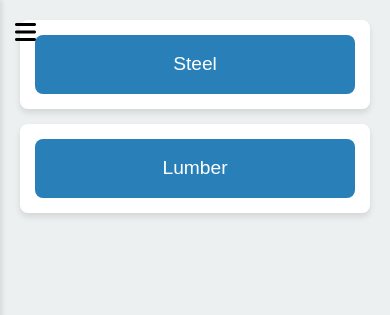
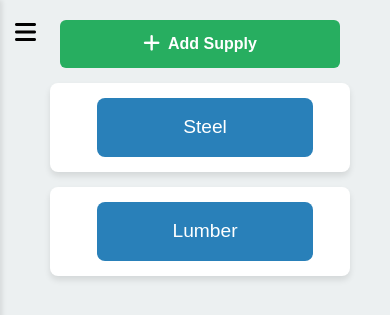
Before and after one commit to JohnCarloDavid/GSL25SystemInteg, a PHP site: page /inventory.php in a window 390 px wide. Shown: the top 315 px of the page. Run offline with PHP 8.4, Linux system fonts and the light colour scheme; a user stored in the database is signed in; data comes from the database, SQL or seed files in the repository.

Commit message:
Update inventory.php

```diff
--- a/inventory.php
+++ b/inventory.php
@@ -142,35 +142,57 @@ $result = $conn->query($sql);
         width: 100%;
         margin-left: 0;
         padding: 20px;
+
     }
 }
 
-    /* Category Section */
-    .categoryContainer {
-        display: grid;
-        grid-template-columns: repeat(auto-fill, minmax(200px, 1fr));
+/* Container for Buttons */
+.buttonContainer {
+    display: flex;
+    flex-direction: column;
     gap: 15px;
+    max-width: 300px;
+    margin-bottom: 20px;
 }
 
-    @media (max-width: 414px) {
-        .categoryContainer {
-            grid-template-columns: 1fr;
+/* Primary Button */
+.button1 {
+    display: inline-flex;
+    align-items: center;
+    justify-content: center;
+    background-color: #27ae60; /* Green */
+    color: #ffffff;
+    padding: 12px 18px;
+    border-radius: 6px;
+    font-size: 1rem;
+    font-weight: bold;
+    text-decoration: none;
+    transition: background-color 0.3s ease, transform 0.2s ease;
+}
+
+/* Ensuring icon spacing remains consistent */
+.button1 i {
+    margin-right: 8px;
+    font-size: 1.2rem;
+}
+
+.button1:hover {
+    background-color: #2ecc71; /* Lighter Green */
+    transform: translateY(-2px);
+}
+
+/* Centering and Adjusting Button Position on Mobile View */
+@media (max-width: 768px) {
+    .button1 {
+        display: flex;
+        width: 100%;
+        max-width: 280px; /* Limits button width */
+        margin: 0 auto; /* Centers the button */
+        transform: translateX(30px); /* Moves it slightly to the left */
     }
 }
 
-    .categoryCard {
-        background-color: #ffffff;
-        padding: 15px;
-        border-radius: 8px;
-        box-shadow: 0 4px 6px rgba(0, 0, 0, 0.1);
-        transition: transform 0.3s ease, box-shadow 0.3s ease;
-    }
-
-    .categoryCard:hover {
-        transform: translateY(-5px);
-        box-shadow: 0 6px 12px rgba(0, 0, 0, 0.2);
-    }
-
+/* Category Button */
 .categoryButton {
     width: 100%;
     background-color: #2980b9;
@@ -188,6 +210,47 @@ $result = $conn->query($sql);
 .categoryButton:hover {
     background-color: #3498db;
     transform: scale(1.05);
+}
+
+/* Category Section */
+.categoryContainer {
+    display: grid;
+    grid-template-columns: repeat(auto-fill, minmax(200px, 1fr));
+    gap: 15px;
+}
+/* Mobile View: Adjusts alignment & shifts slightly to the right */
+@media (max-width: 414px) {
+    .categoryContainer {
+        grid-template-columns: 1fr;
+        margin-left: auto;
+        margin-right: auto;
+        max-width: 95%; /* Makes sure content doesn’t stretch too much */
+    }
+
+    .categoryButton {
+        max-width: 80%; /* Keeps button size proportional */
+        margin: 0 auto; /* Centers the button */
+        display: block;
+        transform: translateX(5px); /* Slight right shift */
+    }
+
+    .categoryCard {
+        display: block;
+        transform: translateX(30px); /* Slight right shift */
+    }
+}
+
+.categoryCard {
+    background-color: #ffffff;
+    padding: 15px;
+    border-radius: 8px;
+    box-shadow: 0 4px 6px rgba(0, 0, 0, 0.1);
+    transition: transform 0.3s ease, box-shadow 0.3s ease;
+}
+
+.categoryCard:hover {
+    transform: translateY(-5px);
+    box-shadow: 0 6px 12px rgba(0, 0, 0, 0.2);
 }
 
 .categoryDropdown {
@@ -215,6 +278,8 @@ $result = $conn->query($sql);
 .categoryCard.active .categoryDropdown {
     display: block;
 }
+
+/* Logout Button */
 .logout-button {
     background-color: #e74c3c;
     color: #ffffff;
@@ -237,6 +302,7 @@ $result = $conn->query($sql);
 .logout-button:hover {
     background-color: #c0392b;
 }
+
 </style>
 
 <body>
@@ -268,7 +334,9 @@ $result = $conn->query($sql);
 
 <!-- Main Content -->
 <div class="mainContent">
-    <div class="categoryContainer">
+<div class="buttonContainer">
+    <a href="pos.php" class="button1"><i class="fa fa-plus"></i> Add Supply</a>
+
         <!-- Steel Category -->
         <div class="categoryCard" id="steelCard">
                 <button class="categoryButton" onclick="toggleDropdown('steelCard')">Steel</button>
```
Lines whose indentation alone changed are shown as unchanged.
